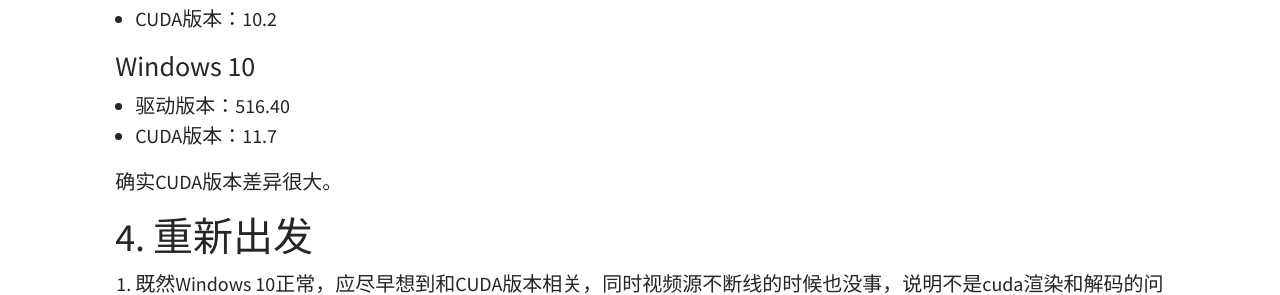
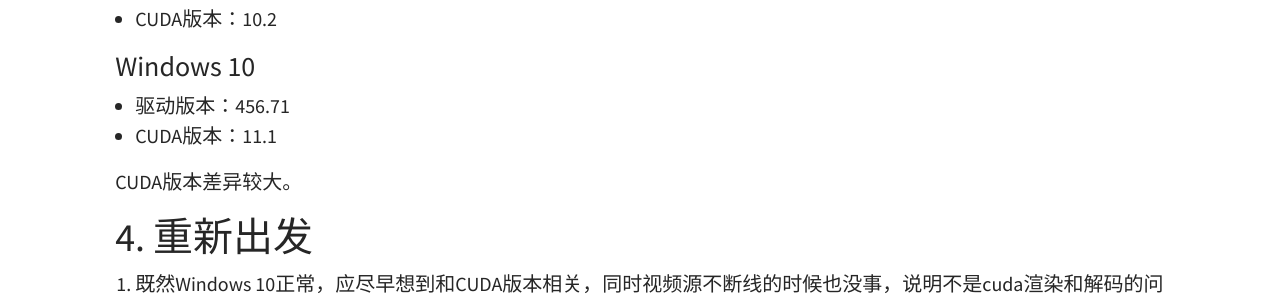
Before and after one commit to hubugui/hubugui.github.io, a Jekyll site: the page built from _posts/2022-08-22-CUDA非法显存访问.md, in a window 1280 px wide and 900 px high, scrolled down 2630 px. Shown: the part 167-462 px from the top of the window. Built offline with Jekyll 4.4.1, drawn with Linux system fonts in a browser that asks for light colours; comment, search, counter and statistics services are not loaded.

Commit message:
Update 2022-08-22-CUDA非法显存访问.md

```diff
--- a/_posts/2022-08-22-CUDA非法显存访问.md
+++ b/_posts/2022-08-22-CUDA非法显存访问.md
@@ -64,10 +64,10 @@
 
 ### Windows 10
 
-* 驱动版本：516.40
-* CUDA版本：11.7
+* 驱动版本：456.71
+* CUDA版本：11.1
 
-确实CUDA版本差异很大。
+CUDA版本差异较大。
 
 # 4. 重新出发
 
```
